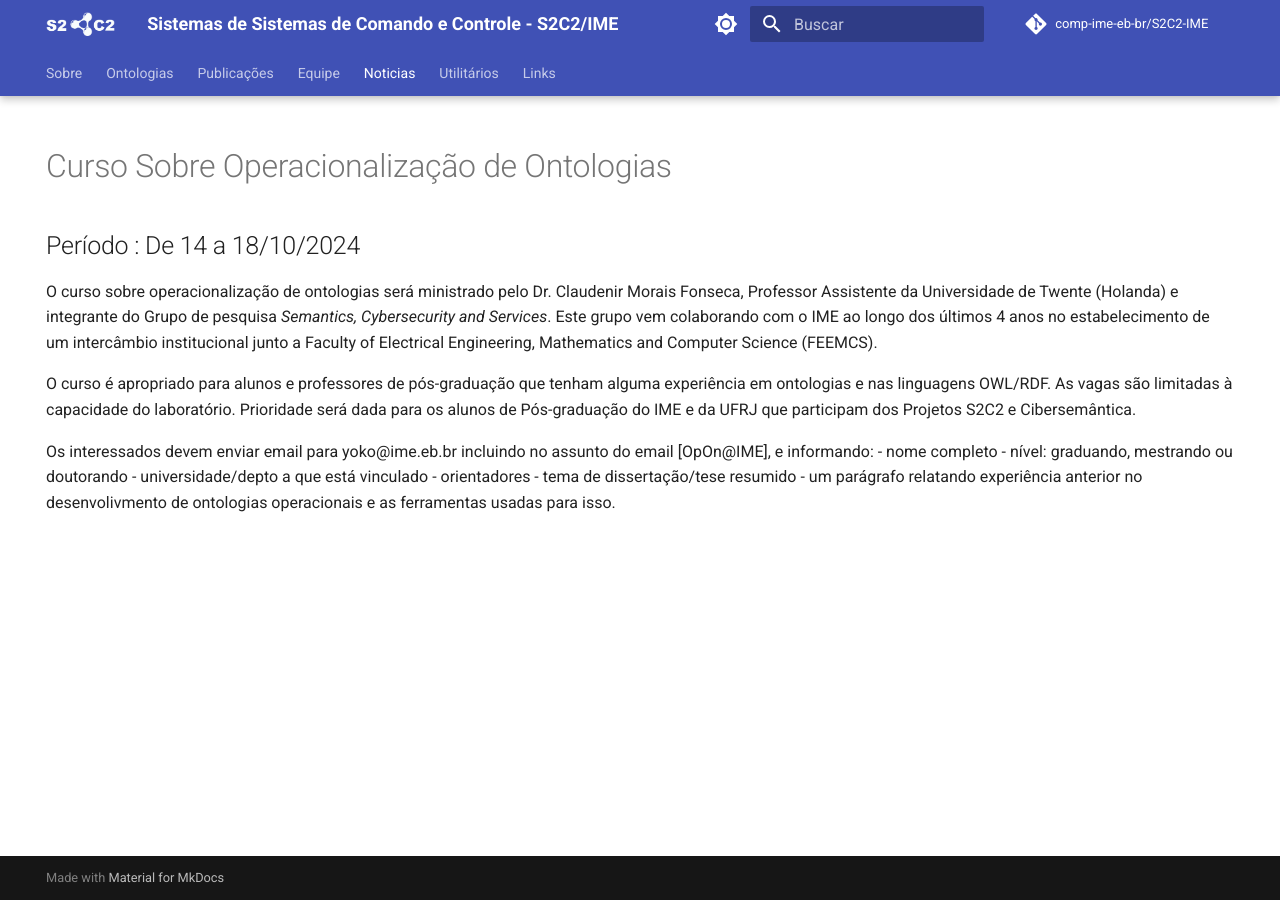
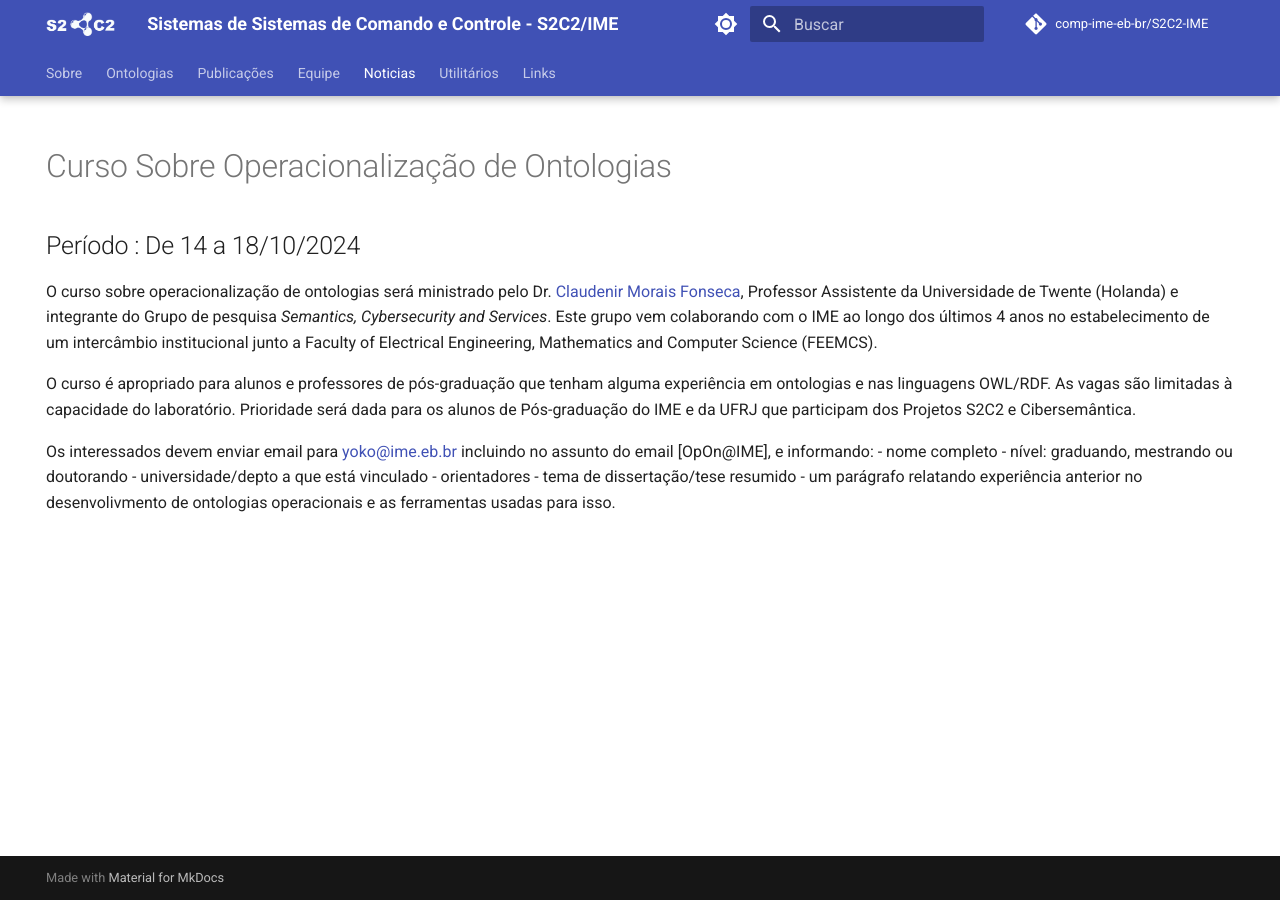
Before and after one commit to comp-ime-eb-br/S2C2-IME, an MkDocs documentation site: the page built from docs/noticia.md, in a window 1280 px wide. Built offline with MkDocs 1.6.1 and Material for MkDocs 9.7.7, drawn with Linux system fonts in a browser that asks for light colours; comment, search, counter and statistics services are not loaded; part of the change alters nothing that is shown.

```diff
--- a/docs/noticia.md
+++ b/docs/noticia.md
@@ -8,11 +8,11 @@ hide:
 
 ## Período : De 14 a 18/10/2024
 
-O curso sobre  operacionalização de ontologias será ministrado pelo Dr. Claudenir Morais Fonseca, Professor Assistente da Universidade de Twente (Holanda) e integrante do Grupo de pesquisa *Semantics, Cybersecurity and Services*. Este grupo vem colaborando com o IME ao longo dos últimos 4 anos no estabelecimento de um intercâmbio institucional junto a Faculty of Electrical Engineering, Mathematics and Computer Science (FEEMCS).
+O curso sobre  operacionalização de ontologias será ministrado pelo Dr. [Claudenir Morais Fonseca](http://lattes.cnpq.br/4574336245334753), Professor Assistente da Universidade de Twente (Holanda) e integrante do Grupo de pesquisa *Semantics, Cybersecurity and Services*. Este grupo vem colaborando com o IME ao longo dos últimos 4 anos no estabelecimento de um intercâmbio institucional junto a Faculty of Electrical Engineering, Mathematics and Computer Science (FEEMCS).
 
 O curso é apropriado para alunos e professores de pós-graduação que tenham alguma experiência em ontologias e nas linguagens OWL/RDF. As vagas são limitadas à capacidade do laboratório. Prioridade será dada para os alunos de Pós-graduação do IME e da UFRJ que participam dos Projetos S2C2 e Cibersemântica.
 
-Os interessados devem enviar email para yoko@ime.eb.br incluindo no assunto do email [OpOn@IME], e informando:
+Os interessados devem enviar email para [yoko@ime.eb.br](yoko@ime.eb.br) incluindo no assunto do email [OpOn@IME], e informando:
 - nome completo
 - nível: graduando, mestrando ou doutorando
 - universidade/depto a que está vinculado
```
